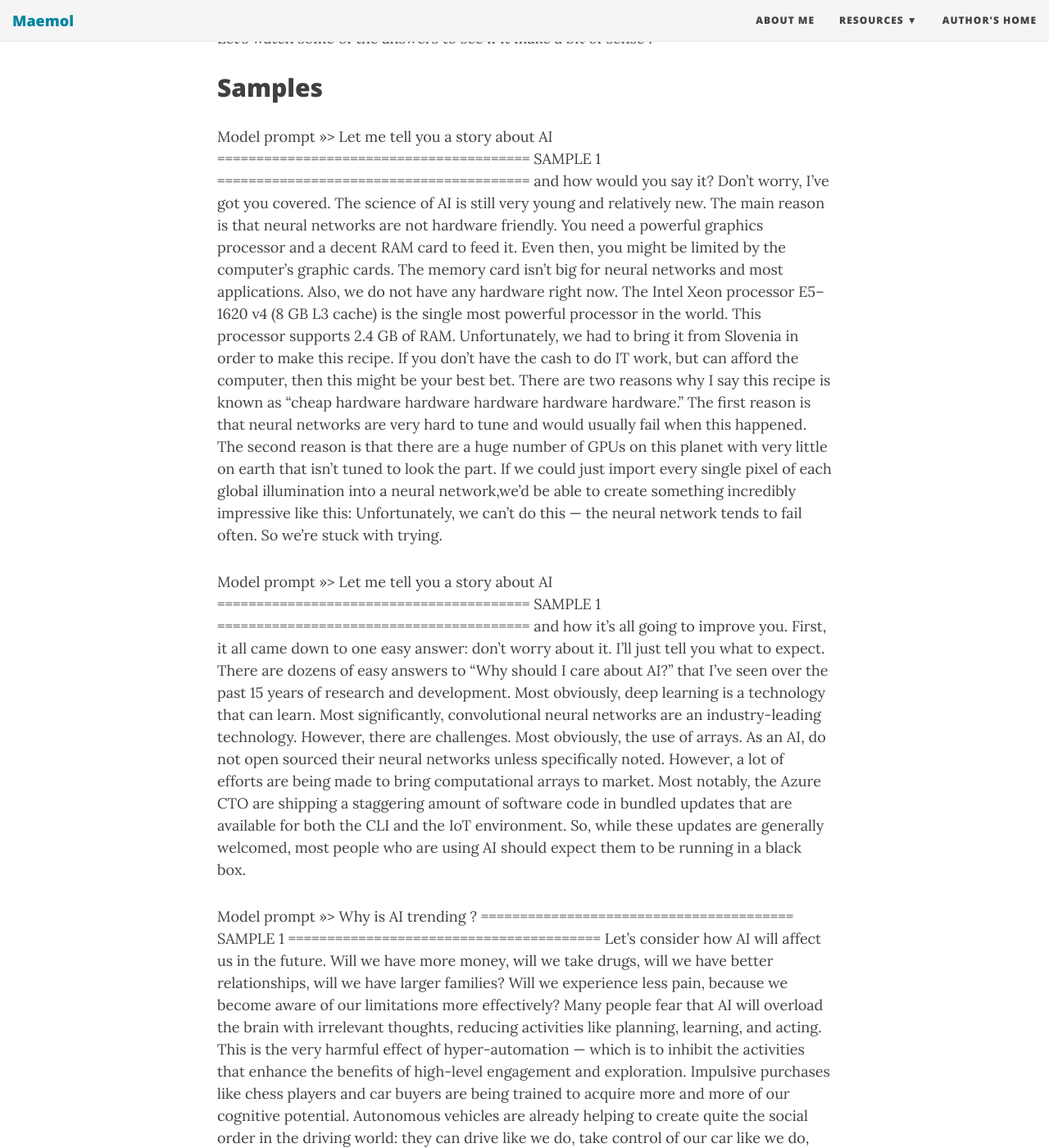
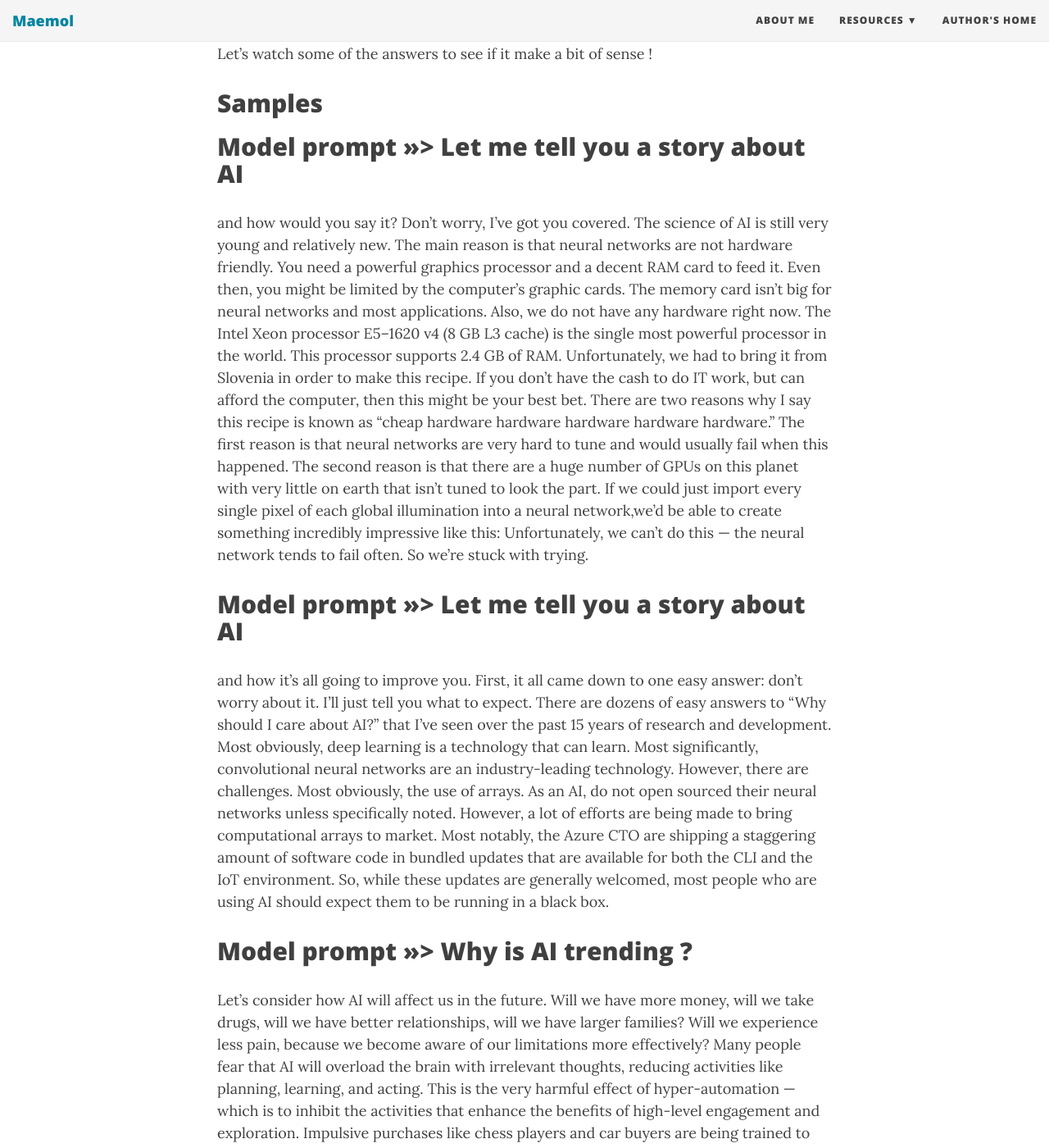
Before and after one commit to Maemol/maemol.github.io, a Jekyll site: the page built from _posts/2019-04-04-OpenAI-GPT2-117m.md, in a window 1280 px wide and 1400 px high, scrolled down 1029 px. Shown: the whole window at 82% size. Built offline with Jekyll 4.4.1, drawn with Linux system fonts in a browser that asks for light colours; nearby versions of some CDN libraries; some of the changed text lies outside the part shown.

Commit message:
minor fix

```diff
--- a/_posts/2019-04-04-OpenAI-GPT2-117m.md
+++ b/_posts/2019-04-04-OpenAI-GPT2-117m.md
@@ -24,27 +24,27 @@ In this case, I have specific topic I want the model to answer, so I used the co
 I trained the model for 10 hours and got an average loss of 0.09 at the end.
 
 {: .box-note}
-**Note:** [4199 | 18881.07] loss=0.06 avg=0.09
+**Note:** [4199 : 18881.07] loss=0.06 avg=0.09
 
 Let's watch some of the answers to see if it make a bit of sense !
 
 ## Samples
 
 Model prompt >>> Let me tell you a story about AI
-======================================== SAMPLE 1 ========================================
+---
 and how would you say it? Don’t worry, I’ve got you covered. The science of AI is still very young and relatively new. The main reason is that neural networks are not hardware friendly. You need a powerful graphics processor and a decent RAM card to feed it. Even then, you might be limited by the computer’s graphic cards. The memory card isn’t big for neural networks and most applications.
 Also, we do not have any hardware right now. The Intel Xeon processor E5–1620 v4 (8 GB L3 cache) is the single most powerful processor in the world. This processor supports 2.4 GB of RAM. Unfortunately, we had to bring it from Slovenia in order to make this recipe.
 If you don’t have the cash to do IT work, but can afford the computer, then this might be your best bet. There are two reasons why I say this recipe is known as “cheap hardware hardware hardware hardware hardware.” The first reason is that neural networks are very hard to tune and would usually fail when this happened. The second reason is that there are a huge number of GPUs on this planet with very little on earth that isn’t tuned to look the part. If we could just import every single pixel of each global illumination into a neural network,we’d be able to create something incredibly impressive like this:
 Unfortunately, we can’t do this — the neural network tends to fail often. So we’re stuck with trying.
 
 Model prompt >>> Let me tell you a story about AI
-======================================== SAMPLE 1 ========================================
+---
 and how it’s all going to improve you. First, it all came down to one easy answer: don’t worry about it. I’ll just tell you what to expect.
 There are dozens of easy answers to “Why should I care about AI?” that I’ve seen over the past 15 years of research and development. Most obviously, deep learning is a technology that can learn. Most significantly, convolutional neural networks are an industry-leading technology.
 However, there are challenges. Most obviously, the use of arrays. As an AI, do not open sourced their neural networks unless specifically noted. However, a lot of efforts are being made to bring computational arrays to market. Most notably, the Azure CTO are shipping a staggering amount of software code in bundled updates that are available for both the CLI and the IoT environment. So, while these updates are generally welcomed, most people who are using AI should expect them to be running in a black box.
 
 Model prompt >>> Why is AI trending ?
-======================================== SAMPLE 1 ========================================
+---
 Let’s consider how AI will affect us in the future. Will we have more money, will we take drugs, will we have better relationships, will we have larger families? Will we experience less pain, because we become aware of our limitations more effectively? Many people fear that AI will overload the brain with irrelevant thoughts, reducing activities like planning, learning, and acting. This is the very harmful effect of hyper-automation — which is to inhibit the activities that enhance the benefits of high-level engagement and exploration.
 Impulsive purchases like chess players and car buyers are being trained to acquire more and more of our cognitive potential. Autonomous vehicles are already helping to create quite the social order in the driving world: they can drive like we do, take control of our car like we do, and so forth. But the mechanism behind our cognition is a question that is being driven less and explored, at least in the US.
 Since the days of the great researchers of machine learning and neural networks, the mechanism by which our cognition functions is unknown. It’s still not understood how effectively these networks can deceive us, or what we’re really concerned with.” We’re only scratching the surface here. It’s even at the very least possible that the altered us might help push advances in artificial cognition, though our mechanisms of communication are not fully understood (this is the main question on which the major advance in Deep RL is based).
```
